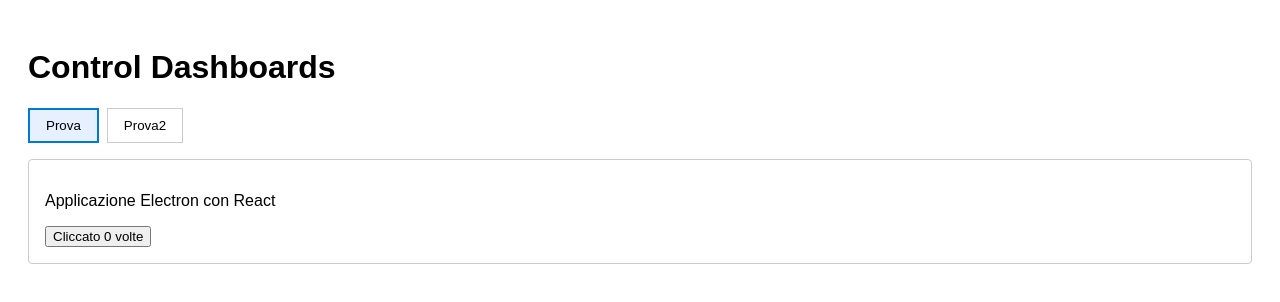
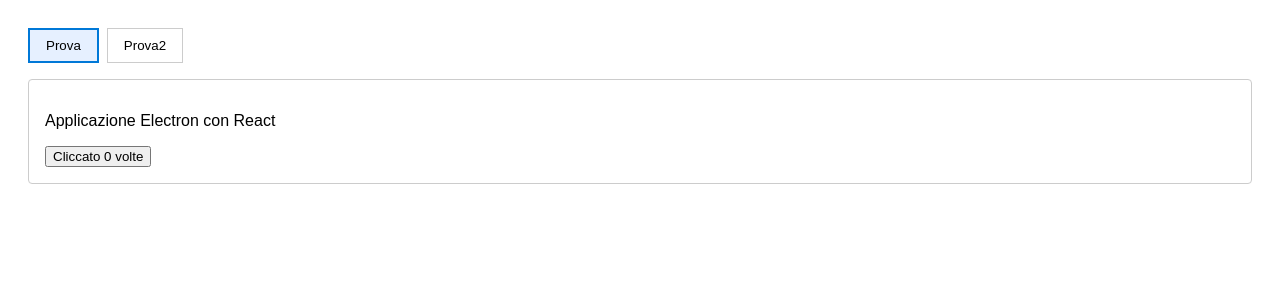
Before and after one commit to djpable/control-dashboards, a React (Vite) app: page / in a window 1280 px wide. Shown: the top 302 px of the page. Built offline with nearby package versions, Linux system fonts and the light colour scheme.

Commit message:
Remove app title from main page

```diff
--- a/src/App.jsx
+++ b/src/App.jsx
@@ -67,8 +67,6 @@ function App() {
 
   return (
     <div style={{ padding: '20px', fontFamily: 'Arial, sans-serif' }}>
-      <h1>Control Dashboards</h1>
-
       <div style={{ display: 'flex', gap: '8px', marginBottom: '16px' }}>
         <button
           style={{
```
